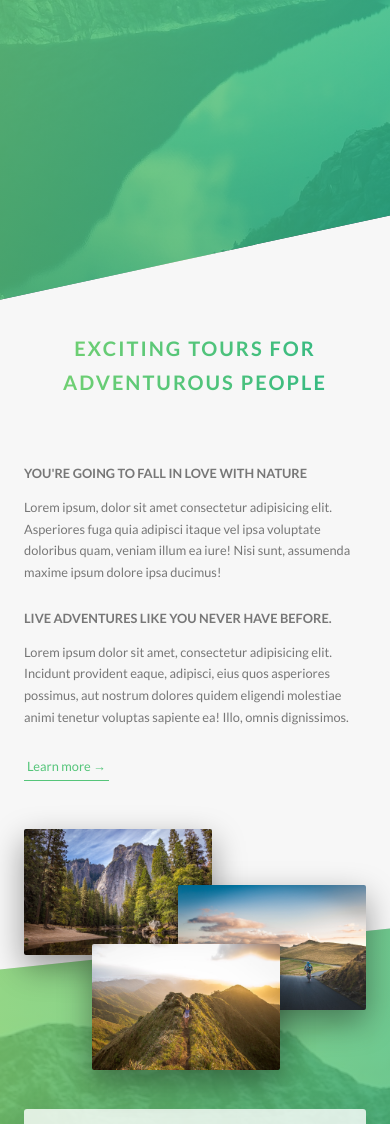
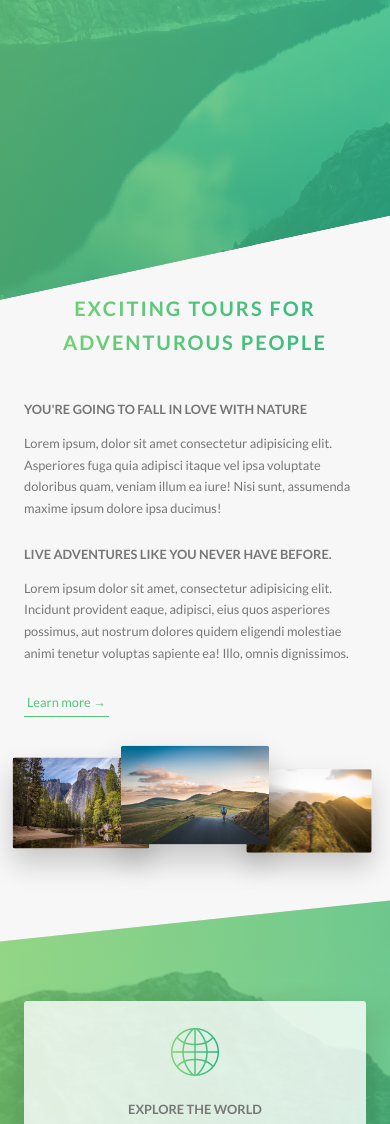
Before and after one commit to andradewall/natours, a website: page index.html in a window 390 px wide. Shown: the part 502-1626 px from the top of the page. Drawn offline with Linux system fonts and the light colour scheme.

Commit message:
Media Queries for layout, about and features sections

```diff
--- a/sass/base/_utilities.scss
+++ b/sass/base/_utilities.scss
@@ -1,8 +1,20 @@
 .u-center-text {text-align: center !important;}
 
 .u-margin-bottom-small {margin-bottom: 1.5rem !important;}
-.u-margin-bottom-medium {margin-bottom: 4em !important;}
-.u-margin-bottom-big {margin-bottom: 8rem !important;}
+.u-margin-bottom-medium {
+   margin-bottom: 4em !important;
+
+   @include respond(tab-port) {
+      margin-bottom: 3rem !important;
+   }
+}
+.u-margin-bottom-big {
+   margin-bottom: 8rem !important;
+
+   @include respond(tab-port) {
+      margin-bottom: 5rem !important;
+   }
+}
 
 .u-margin-top-big {margin-top: 8rem !important;}
 .u-margin-top-huge {margin-top: 10rem !important;}
--- a/sass/components/_composition.scss
+++ b/sass/components/_composition.scss
@@ -10,19 +10,43 @@
       transition: all .2s;
       outline-offset: 2rem;
 
+      @include respond(tab-port) {
+         float: left;
+         position: relative;
+         width: 33.33333333%;
+         box-shadow: 0 1.5rem 3rem rgba($color-black, .2);
+      }
+
       &--p1 {
          left: 0;
          top: 0;
+
+         @include respond(tab-port) {
+            top: 0;
+            transform: scale(1.2);
+         }
       }
 
       &--p2 {
          right: 0;
          top: 7rem;
+
+         @include respond(tab-port) {
+            top: -1rem;
+            transform: scale(1.3);
+            z-index: 100;
+         }
       }
 
       &--p3 {
          left: 20%;
          top: 14.4rem;
+
+         @include respond(tab-port) {
+            top: 1rem;
+            left: 0;
+            transform: scale(1.1);
+         }
       }
 
       &:hover {
--- a/sass/components/_feature-box.scss
+++ b/sass/components/_feature-box.scss
@@ -7,6 +7,10 @@
    box-shadow: 0 1.5rem 4rem rgba($color-black, .15);
    transition: all .3s;
    min-height: 35vh;
+
+   @include respond(tab-port) {
+      padding: 2rem;
+   }
 
    &__icon {
       font-size: 6rem;
@@ -19,6 +23,10 @@
       );
       -webkit-background-clip: text;
       color: transparent;
+
+      @include respond(tab-port) {
+         margin-bottom: 0;
+      }
    }
 
    &:hover {
--- a/sass/layout/_footer.scss
+++ b/sass/layout/_footer.scss
@@ -11,6 +11,10 @@
    &__logo-box {
       text-align: center;
       margin-bottom: 8rem;
+
+      @include respond(tab-port) {
+         margin-bottom: 6rem;
+      }
    }
 
    &__logo {
--- a/sass/pages/_home.scss
+++ b/sass/pages/_home.scss
@@ -2,6 +2,10 @@
    background-color: $color-grey-light-1;
    padding: 25rem 0;
    margin-top: -20vh;
+
+   @include respond(tab-port) {
+      padding: 20rem 0;
+   }
 }
 
 .section-features {
@@ -18,22 +22,38 @@
    & > * {
       transform: skewY(6deg);
    }
+
+   @include respond(tab-port) {
+      padding: 10rem 0;
+   }
 }
 
 .section-tours {
    background-color: $color-grey-light-1;
    padding: 25rem 0 15rem 0;
    margin-top: -10rem;
+
+   @include respond(tab-port) {
+      padding: 20rem 0 10rem 0;
+   }
 }
 
 .section-stories {
    padding: 15rem 0;
    position: relative;
+
+   @include respond(tab-port) {
+      padding: 10rem 0;
+   }
 }
 
 .section-book {
    padding: 15rem 0;
    background-image: linear-gradient(to right bottom, $color-primary-light, $color-primary-dark);
+
+   @include respond(tab-port) {
+      padding: 10rem 0;
+   }
 }
 
 .book {
```
Also changed, not shown: css/style.css.
